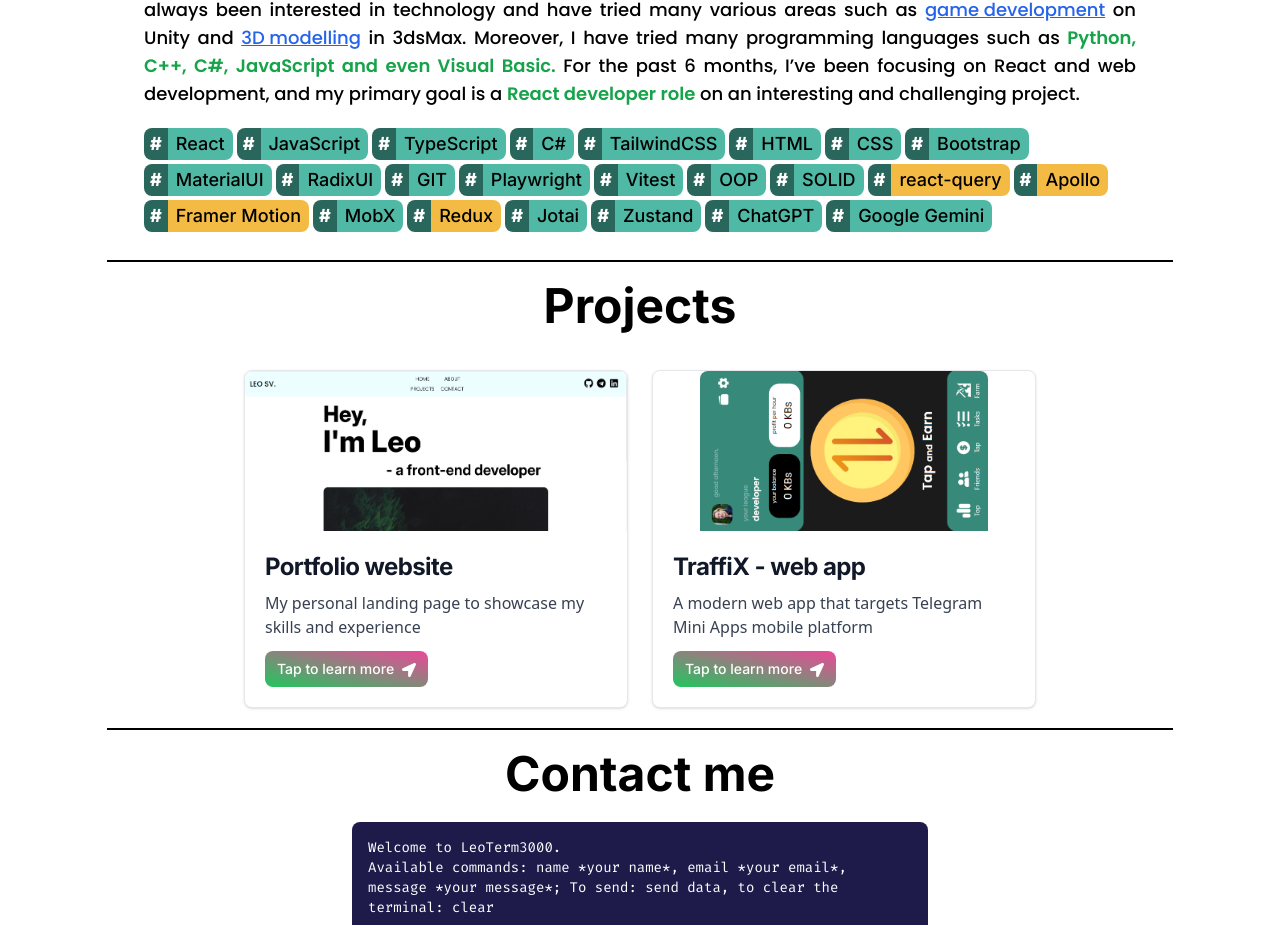
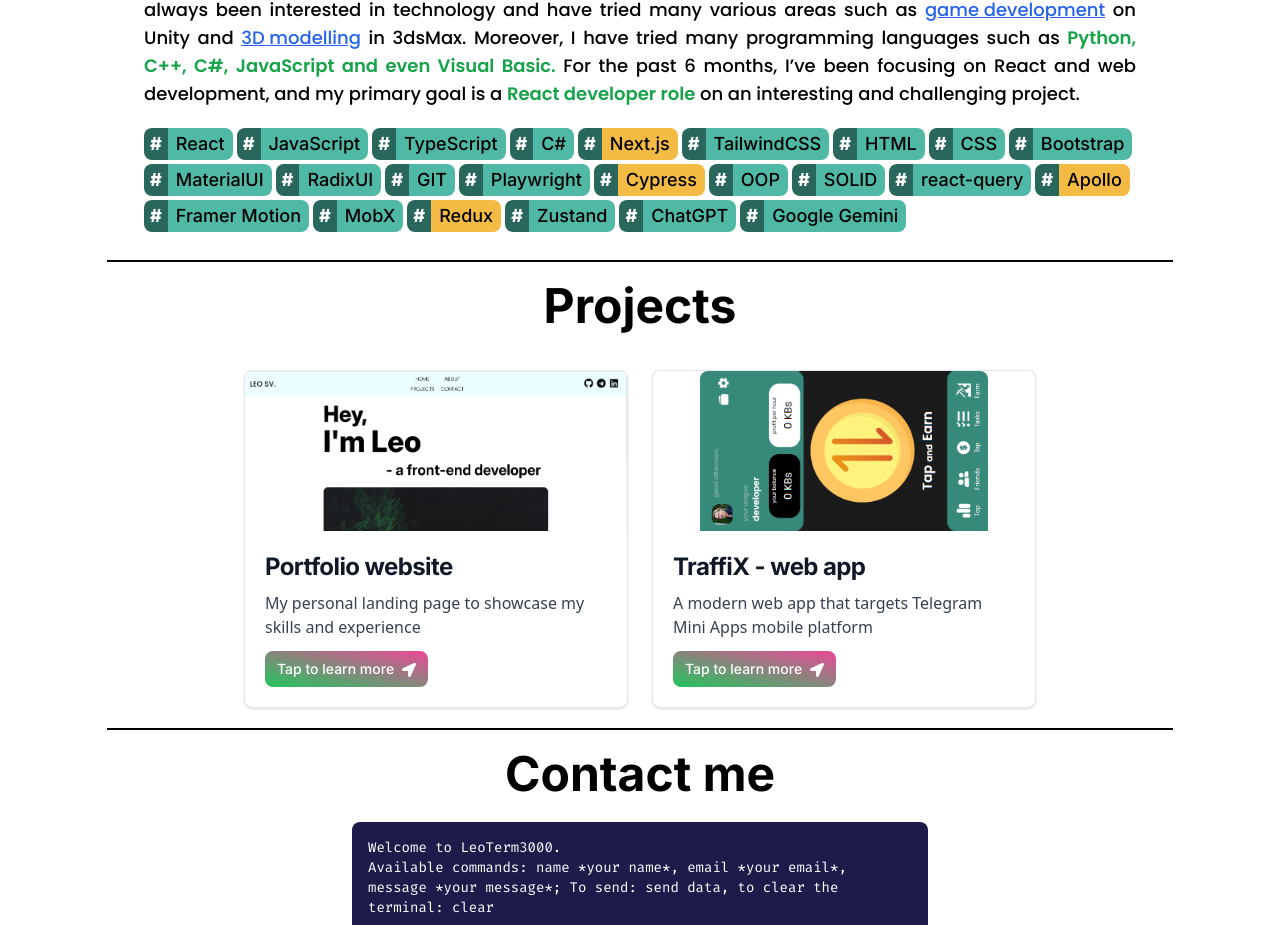
Before and after one commit to leonjretr/portfolio-react, a React (Vite) app: page / in a window 1280 px wide. Shown: the part 1075-2000 px from the top of the page. Built offline with nearby package versions, Linux system fonts and the light colour scheme; no server answers.

Commit message:
Fixed: skills, projectCards moved to config file. Popover improved off-screen detection

```diff
--- a/src/components/popover/Popover.tsx
+++ b/src/components/popover/Popover.tsx
@@ -1,4 +1,4 @@
-import React, {useLayoutEffect, useRef, useState} from 'react';
+import React, {useEffect, useRef, useState} from 'react';
 
 interface PopoverProps {
     children: React.ReactNode;
@@ -14,30 +14,30 @@
     const [position, setPosition] = useState<'left' | 'right'>('right');
     const triggerRef = useRef<HTMLDivElement>(null);
 
-    useLayoutEffect(() => {
+    useEffect(() => {
         const calculatePosition = () => {
             if (triggerRef.current) {
                 const triggerRect = triggerRef.current.getBoundingClientRect();
 
                 // Determine if the popover would go off-screen
-                if (window.innerWidth > 1024) {
-                    if (triggerRect.left > 390) {
+                if (window.innerWidth > 900) {
+                    if (triggerRect.left > 410) {
                         setPosition('left');
-                    } else {
+                    } else if(triggerRect.left < 410) {
                         setPosition('right');
                     }
                 }
-                if (window.innerWidth <= 1024 && window.innerWidth >= 639) {
-                    if (triggerRect.left >= 350) {
+                if (window.innerWidth <= 900 && window.innerWidth >= 639) {
+                    if (triggerRect.left >= 370) {
                         setPosition('left');
-                    } else if(triggerRect.left < 340) {
+                    } else if(triggerRect.left < 370) {
                         setPosition('right');
                     }
                 }
                 if (window.innerWidth < 639) {
-                    if (triggerRect.left > 140) {
+                    if (triggerRect.left >= 370) {
                         setPosition('left');
-                    } else {
+                    } else if(triggerRect.left < 370) {
                         setPosition('right');
                     }
                 }
@@ -58,19 +58,19 @@
                 <div
                     onMouseEnter={() => setIsVisible(true)}
                     onMouseLeave={() => setIsVisible(false)}
-                    className={`absolute ${position === "left" && "bottom-full sm:right-1"} ${position === "right" && "sm:left-1 bottom-full"} z-10 w-32 sm:w-80 lg:w-96 h-auto text-sm text-white bg-white rounded-md shadow-lg`}
+                    className={`absolute ${position === "left" && "bottom-full sm:right-5"} ${position === "right" && "sm:left-2 bottom-full"} z-10 w-32 sm:w-80 lg:w-96 h-auto text-sm text-white bg-white rounded-md shadow-lg`}
                 >
                     <div className="flex justify-between h-auto items-center">
                         <div className="col-span-3 p-3">
                             <div className="space-y-2">
                                 <h3 className="font-semibold text-xs sm:text-sm text-black">{title}</h3>
-                                <p className={"text-xs sm:text-sm text-gray-900 text-left"}>{description}</p>
+                                <p className={"text-xxs sm:text-xs text-gray-900 text-left"}>{description}</p>
                                 <a target="_blank" href={linkToWiki}
                                    className="flex items-center font-medium text-blue-600 dark:text-blue-500 dark:hover:text-blue-600 hover:text-blue-700 hover:underline">Read
                                     more </a>
                             </div>
                         </div>
-                        <img src={img} className="w-2/4 h-full rounded-lg p-1 hidden md:flex" alt="Popover Image"/>
+                        <img src={img} className="w-2/4 h-3/4 rounded-lg p-1 hidden md:flex" alt="Popover Image"/>
                     </div>
                 </div>
             )}
--- a/src/components/sections/AboutSection.tsx
+++ b/src/components/sections/AboutSection.tsx
@@ -1,26 +1,8 @@
 import AboutText from "../texts/AboutText.tsx";
 import SkillPlate from "../skillplate/SkillPlate.tsx";
+import {skills} from "../../config/skills.ts";
 
 const AboutSection = () => {
-    const skills = [
-        {skillName: "React", color: "#50B9A6"}, {skillName: "JavaScript", color: "#50B9A6"},
-        {skillName: "TypeScript", color: "#50B9A6"}, {skillName: "C#", color: "#50B9A6"},
-        {skillName: "TailwindCSS", color: "#50B9A6"}, {skillName: "HTML", color: "#50B9A6"},
-        {skillName: "CSS", color: "#50B9A6"}, {skillName: "Bootstrap", color: "#50B9A6"},
-        {skillName: "MaterialUI", color: "#50B9A6"}, {skillName: "RadixUI", color: "#50B9A6"},
-        {skillName: "GIT", color: "#50B9A6"},
-        {skillName: "Playwright", color: "#50B9A6"}, {skillName: "Vitest", color: "#50B9A6"},
-        {skillName: "OOP", color: "#50B9A6"}, {skillName: "SOLID", color: "#50B9A6"},
-
-        {skillName: "react-query", color: "#F4BB44"}, {skillName: "Apollo", color: "#F4BB44"},
-        {skillName: "Framer Motion", color: "#F4BB44"},
-
-        {skillName: "MobX", color: "#50B9A6"}, {skillName: "Redux", color: "#F4BB44"},
-        {skillName: "Jotai", color: "#50B9A6"},{skillName: "Zustand", color: "#50B9A6"},
-
-        {skillName: "ChatGPT", color: "#50B9A6"}, {skillName: "Google Gemini", color: "#50B9A6"}
-    ]
-
     return (
         <div className={"flex flex-col mx-8 md:mx-16 lg:mx-32 xl:mx-36"}>
             <div className={"dark:text-white"}>
--- a/src/components/sections/ProjectSection.tsx
+++ b/src/components/sections/ProjectSection.tsx
@@ -1,29 +1,8 @@
 import ProjectCard from "../cards/ProjectCard.tsx";
 import ProjectsCarousel from "../carousel/ProjectsCarousel.tsx";
+import {projectCards} from "../../config/projectCards.ts";
 
 const ProjectSection = () => {
-    const projImg1 = new URL("/imgs/portfolio1.png", import.meta.url).href;
-    const projImg2 = new URL("/imgs/traffix2.png", import.meta.url).href;
-
-    const projectCards = [
-        {
-            title: "Portfolio website",
-            description: "My personal landing page to showcase my skills and experience",
-            deepDescription: "Personal landing page was my first pet project ever.",
-            internalTitle: "Personal landing page",
-            image: projImg1
-        },
-        {
-            title: "TraffiX - web app",
-            description: "A modern web app that targets Telegram Mini Apps mobile platform",
-            deepDescription: "TraffiX is a clicker web game on Telegram platform" +
-                " which became my second pet project, though at first it meant to be commercial." +
-                " It was made by my friend and me, I was responsible for front-end part.",
-            internalTitle: "Revolutionary web app",
-            image: projImg2
-        }
-    ]
-
     return (
         <div className={"flex flex-col dark:text-white"}>
             <h1 className={"font-interFont text-3xl md:text-5xl font-bold text-center mb-5 md:mb-10"}>Projects</h1>
--- a/src/components/skillplate/SkillPlate.tsx
+++ b/src/components/skillplate/SkillPlate.tsx
@@ -14,8 +14,8 @@
             <div className={"flex w-auto p-1.5 h-8 items-center text-white text-lg bg-greenDark font-interFont font-extrabold rounded-l-lg"}>
             #
             </div>
-            <div className={"flex w-auto p-2 h-8 items-center justify-center text-base sm:text-lg font-interFont font-medium rounded-r-lg"}
-            style={{backgroundColor: color}}>
+            <div className={`flex w-auto ${color} p-2 h-8 items-center justify-center text-base sm:text-lg font-interFont font-medium rounded-r-lg`}
+            >
                 {skillTitle}
             </div>
         </motion.div>
--- /dev/null
+++ b/src/config/projectCards.ts
@@ -0,0 +1,21 @@
+const projImg1 = new URL("/imgs/portfolio1.png", import.meta.url).href;
+const projImg2 = new URL("/imgs/traffix2.png", import.meta.url).href;
+
+export const projectCards = [
+    {
+        title: "Portfolio website",
+        description: "My personal landing page to showcase my skills and experience",
+        deepDescription: "Personal landing page was my first pet project ever.",
+        internalTitle: "Personal landing page",
+        image: projImg1
+    },
+    {
+        title: "TraffiX - web app",
+        description: "A modern web app that targets Telegram Mini Apps mobile platform",
+        deepDescription: "TraffiX is a clicker web game on Telegram platform" +
+            " which became my second pet project, though at first it meant to be commercial." +
+            " It was made by my friend and me, I was responsible for front-end part.",
+        internalTitle: "Revolutionary web app",
+        image: projImg2
+    }
+]
--- /dev/null
+++ b/src/config/skills.ts
@@ -0,0 +1,19 @@
+export const skills = [
+    {skillName: "React", color: "bg-greenNew"}, {skillName: "JavaScript", color: "bg-greenNew"},
+    {skillName: "TypeScript", color: "bg-greenNew"}, {skillName: "C#", color: "bg-greenNew"},
+    {skillName: "Next.js", color: "bg-amateurColor"},
+    {skillName: "TailwindCSS", color: "bg-greenNew"}, {skillName: "HTML", color: "bg-greenNew"},
+    {skillName: "CSS", color: "bg-greenNew"}, {skillName: "Bootstrap", color: "bg-greenNew"},
+    {skillName: "MaterialUI", color: "bg-greenNew"}, {skillName: "RadixUI", color: "bg-greenNew"},
+    {skillName: "GIT", color: "bg-greenNew"},
+    {skillName: "Playwright", color: "bg-greenNew"}, {skillName: "Cypress", color: "bg-amateurColor"},
+    {skillName: "OOP", color: "bg-greenNew"}, {skillName: "SOLID", color: "bg-greenNew"},
+
+    {skillName: "react-query", color: "bg-greenNew"}, {skillName: "Apollo", color: "bg-amateurColor"},
+    {skillName: "Framer Motion", color: "bg-greenNew"},
+
+    {skillName: "MobX", color: "bg-greenNew"}, {skillName: "Redux", color: "bg-amateurColor"},
+    {skillName: "Zustand", color: "bg-greenNew"},
+
+    {skillName: "ChatGPT", color: "bg-greenNew"}, {skillName: "Google Gemini", color: "bg-greenNew"}
+];
```
